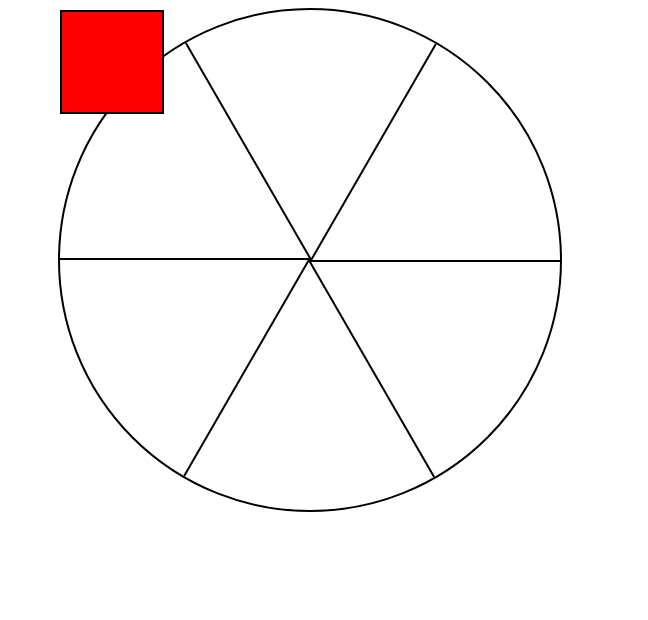
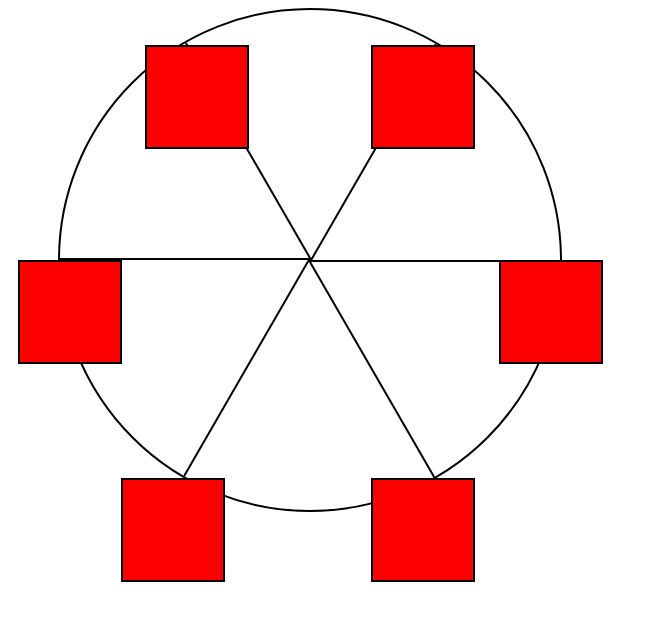
Before and after one commit to dev-arpita/ferrisWheelAnimation, a plain HTML site: page index.html in a window 1280 px wide. Shown: the whole page, without its empty margins (0-648 px from the left). Drawn offline with Linux system fonts and the light colour scheme.

Commit message:
complete the wheel

```diff
--- a/styles.css
+++ b/styles.css
@@ -47,3 +47,33 @@
     border: 2px solid;
     transform-origin: 50% 0%;
 }
+
+.cabin:nth-of-type(1) {
+    right: -8.5%;
+    top: 50%;
+}
+
+.cabin:nth-of-type(2) {
+    right: 17%;
+    top: 93.5%;
+}
+
+.cabin:nth-of-type(3) {
+    right: 67%;
+    top: 93.5%;
+}
+
+.cabin:nth-of-type(4) {
+    left: -8.5%;
+    top: 50%;
+}
+
+.cabin:nth-of-type(5) {
+    left: 17%;
+    top: 7%;
+}
+
+.cabin:nth-of-type(6) {
+    right: 17%;
+    top: 7%;
+}
```
